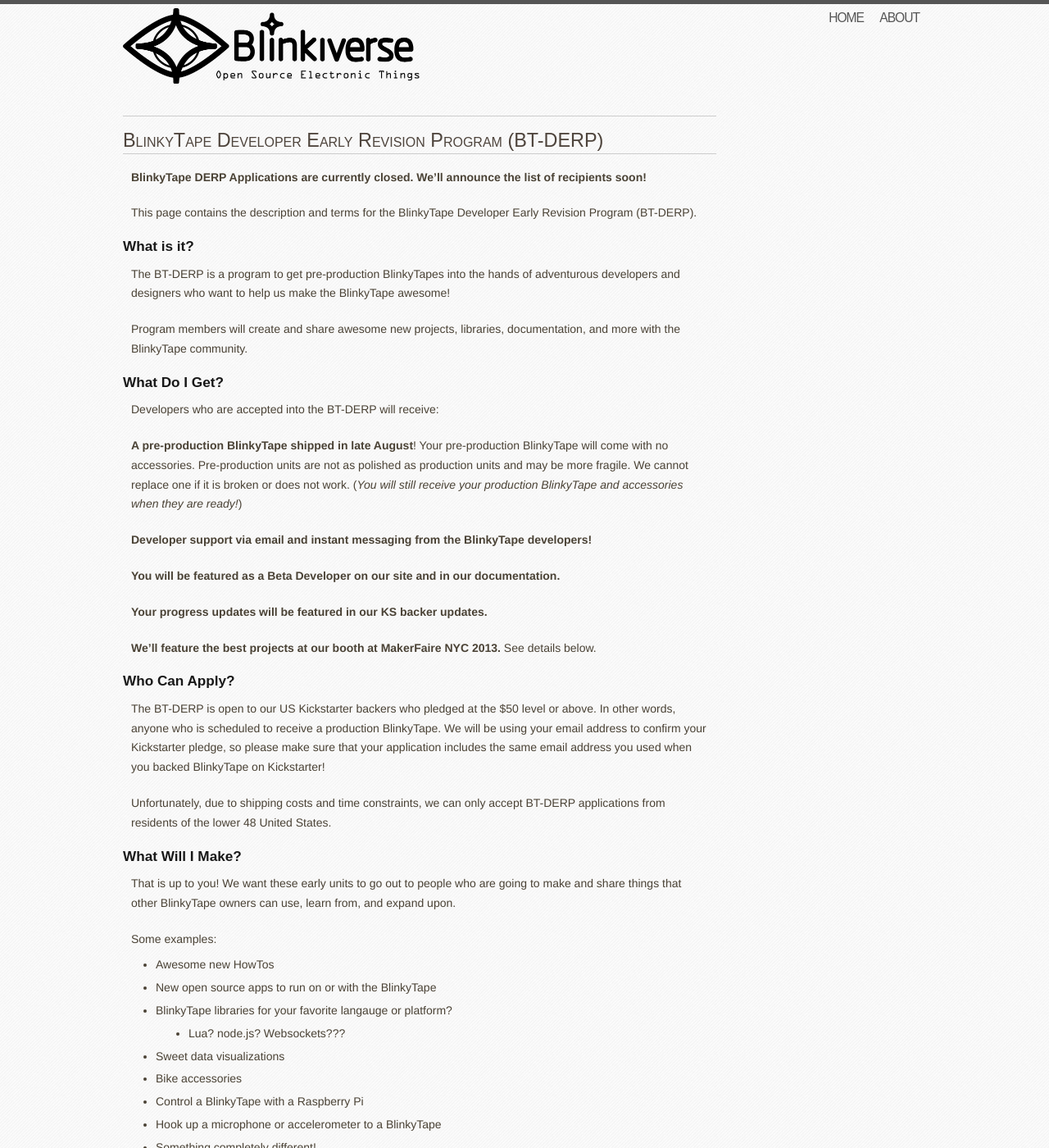
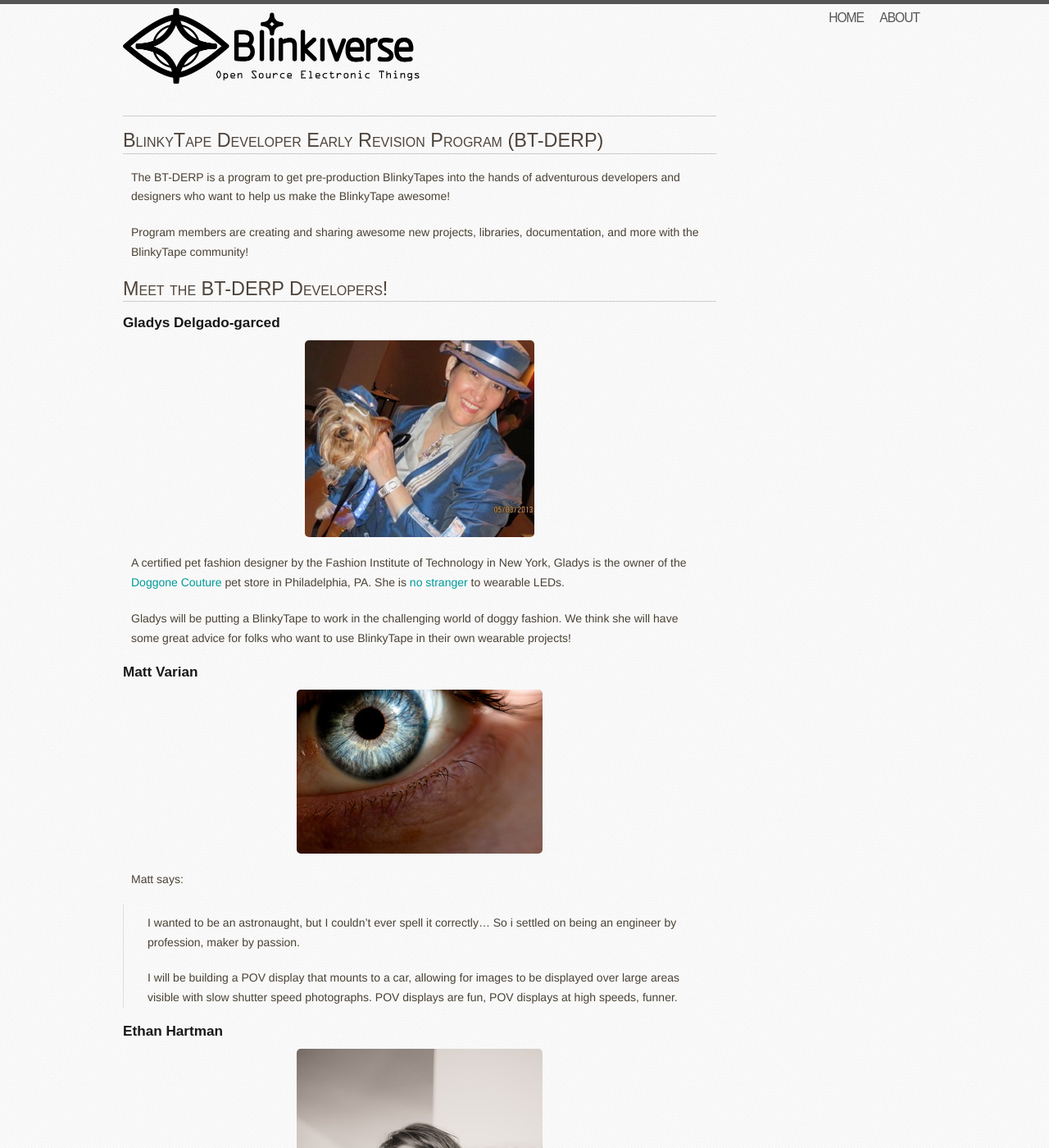
Before and after one commit to jravetch/blinkinlabs.github.io, a Jekyll site: the page built from blinkytape-derp.md, in a window 1280 px wide and 1400 px high. Shown: the whole window at 82% size. Built offline with Jekyll 4.4.1, drawn with Linux system fonts in a browser that asks for light colours; Markdown is read by kramdown in place of the engine named in the settings; some of the changed text lies outside the part shown.

Commit message:
Add BT-DERP developer info and today's KS update

```diff
--- a/blinkytape-derp.md
+++ b/blinkytape-derp.md
@@ -1,173 +1,65 @@
 ---
 layout: project
 permalink: /blinkytape/derp/index.html
+img: bt-derp
 ---
 
 # BlinkyTape Developer Early Revision Program (BT-DERP)
-
-**BlinkyTape DERP Applications are currently closed. We'll announce the
-list of recipients soon!**
-
-This page contains the description and terms for the BlinkyTape
-Developer Early Revision Program (BT-DERP).
-
-## What is it?
 
 The BT-DERP is a program to get pre-production BlinkyTapes into the hands of
 adventurous developers and designers who want to help us make the BlinkyTape
 awesome!
 
-Program members will create and share awesome new projects,
-libraries, documentation, and more with the BlinkyTape community.
+Program members are creating and sharing awesome new projects,
+libraries, documentation, and more with the BlinkyTape community!
 
-## What Do I Get?
+# Meet the BT-DERP Developers!
 
-Developers who are accepted into the BT-DERP will receive:
+## Gladys Delgado-garced
 
-**A pre-production BlinkyTape shipped in late August**! Your pre-production
-BlinkyTape will come with no accessories. Pre-production units are not as
-polished as production units and may be more fragile. We cannot replace one if
-it is broken or does not work. (*You will still receive your production BlinkyTape and accessories when they are ready!*)
+![Gladys with matching LED suits!](/images/{{page.img}}/devs/gladys.jpg)
 
-**Developer support via email and instant messaging from the BlinkyTape developers!**
+A certified pet fashion designer by the Fashion Institute of Technology in New York,
+Gladys is the owner of the [Doggone Couture](http://www.yelp.com/biz/doggone-couture-philadelphia)
+pet store in Philadelphia, PA. She is [no stranger](http://fashionista.com/2013/05/inside-fits-doggie-fashion-show/dsc_0187-cropped-2/) to wearable LEDs.
 
-**You will be featured as a Beta Developer on our site and in our documentation.**
+Gladys will be putting a BlinkyTape to work in the challenging world of doggy
+fashion. We think she will have some great advice for folks who want to use
+BlinkyTape in their own wearable projects!
 
-**Your progress updates will be featured in our KS backer updates.**
+## Matt Varian
 
-**We'll feature the best projects at our booth at MakerFaire NYC 2013.** See details below.
+![Matt's avatar](/images/{{page.img}}/devs/matt-v.jpg)
 
-## Who Can Apply?
+Matt says:
 
-The BT-DERP is open to our US Kickstarter backers who pledged at the $50 level
-or above.  In other words, anyone who is scheduled to receive a production BlinkyTape.
-We will be using your email address to confirm your Kickstarter pledge, so
-please make sure that your application includes the same email address you used
-when you backed BlinkyTape on Kickstarter!
+> I wanted to be an astronaught, but I couldn't ever spell it correctly... So i settled on being an engineer by profession, maker by passion.
+>
+> I will be building a POV display that mounts to a car, allowing for images to be displayed over large areas visible with slow shutter speed photographs. POV displays are fun, POV displays at high speeds, funner.
 
-Unfortunately, due to shipping costs and time constraints, we can only accept
-BT-DERP applications from residents of the lower 48 United States.
+## Ethan Hartman
 
-## What Will I Make?
+![Ethan in a swanky bowtie](/images/{{page.img}}/devs/ethan.jpg)
 
-That is up to you! We want these early units to go out to people who are going
-to make and share things that other BlinkyTape owners can use, learn from, and
-expand upon.
+Ethan is a jack-of-all trades with training in interfaces for musical expression from Stanford's CCRMA. He's super excited about making things blink.
 
-Some examples:
+His project is to make sure that Blinkytape is ready to accept [OSC](http://opensoundcontrol.org/) messages, so it's easy to use things like [Max/MSP](http://cycling74.com/products/max/) and [Puredata](http://puredata.info/) to make things pulse along with your musical projects.
 
-* Awesome new HowTos
-* New open source apps to run on or with the BlinkyTape
-* BlinkyTape libraries for your favorite langauge or platform?
-	* Lua? node.js? Websockets???
-* Sweet data visualizations
-* Bike accessories
-* Control a BlinkyTape with a Raspberry Pi
-* Hook up a microphone or accelerometer to a BlinkyTape
-* Something completely different!
+## Matt Todd
 
-## What Will I Need To Do?
+![Matt lookin' shadowy](/images/{{page.img}}/devs/matt-t.jpg)
 
-**Keep in touch!**
+Matt says:
 
-We'll set up a BT-DERP mailing list for general discussion and support. We also
-want to share your progress with the 1000+ BlinkyTape backers on Kickstarter, so
-in-progress photos and write-ups will be encouraged every week.
+> I'm a web developer working at GitHub in San Francisco. In my free time, I build interactive music and visualizations using Max/MSP.
 
-**Document Everything**
+> I'm adding a physical component to my visualizations, bridging the gap between Max/MSP and Ruby and these lights to programmatically control supplemental lighting.
 
-The coolest program is not useful if it can't be understood and a HowTo is no
-good without the "How To" bits.
+## Jordan Berry
 
-We'll work with accepted developers to figure out what exact documentation makes
-sense for their project, but here are some ideas of what to expect:
+![Jordan being a well-armed horse.](/images/{{page.img}}/devs/jordan.jpg)
 
-* Every project needs a cool "demo shot" like a short video, animated gif, or Vine.
-* Hardware projects will need
-	* a bill of materials
-	* assembly instructions with pictures
-	* source files and instructions for any printed/CNC/lasercut parts
-* Software apps will need
-	* Instructions for acquiring and running the software
-	* Instructions for common uses of the software
-	* Instructions for developers
-* Libraries will need
-	* Instructions for developers
-	* Some documented "Hello World" examples using your library
+Jordan has been building light art for eight years now, starting from humble beginnings ([a hat with *25 feet of various colored EL wire* sewn in to it](http://www.youtube.com/watch?v=PDqnY085m4U)).
 
-**Open Source Your Files**
-
-We believe in the power of open source. We want to see you get credit for your
-work and see as many people as possible benefit from it!
-
-If you're accepted into the program, you agree to license your source code and
-hardware design files for your project under an open source license. For example,
-one of the licenses listed at [choosealicense.com](http://choosealicense.com/).
-
-You also agree to license your documentation, images, and videos for the project
-under a [Creative Commons](http://creativecommons.org/choose/).
-
-We encourage you to choose a license that requires attribution. A share-alike
-license is great, as well!
-
-Because BlinkyTape is a commercial product, was ask that you choose a license
-that allows commercial use.
-
-**Share Your Project (Fast)!**
-
-We're planning to ship the BlinkyTape in late September 2013. In order to
-benefit the first BlinkyTape recipients, developers will need to post completed
-project files and documentation by **September 30, 2013**.
-
-As a bonus for speedy developers - we'll also feature the best projects at our
-booth at [MakerFaire NYC 2013](http://makerfaire.com/new-york-2013/) on
-**September 21-22, 2013**!
-
-# Frequently Asked Questions
-
-**Q: Will this impact my Kickstarter reward?**
-
-* *No! You will still get the reward you selected when you pledged.*
-
-**Q: Can I keep the prototype Blinkytape?**
-
-* *Yes! This is our way of saying "thank you" for making BlinkyTape awesome!*
-
-**Q: Can my hackerspace apply?**
-
-* *No. You may get help from as many people as you want, but there must be 1 person responsible for the success of your project.*
-
-**Q: Does this mean I am part of the company?**
-
-* *No. You will be contributing to an open source project in exchange for reference hardware.*
-
-**Q: What if I can't finish my project on time?**
-
-* *You will have 1000+ disappointed BlinkyTape fans. :(*
-
-**Q: Will having an early prototype of BlinkyTape make me the envy of my friends and neighbors?**
-
-* *Most definitely.*
-
-**Q: What will I do with the pre-production BlinkyTape once the production units ship?**
-
-* *We can't wait to find out.*
-
-**Q: Can I chain the pre-production BlinkyTape to the production one when I get it?**
-
-* *Due to USB power constraints, BlinkyTapes are not "chainable".*
-
-**Q: Hey! You're trying to steal my ideas!**
-
-* *If your proposal is accepted, we will be posting quite a bit about your
-project. Please do not submit anything here that you would not be comfortable
-posting on the public internet!*
-
-# I Want to Apply!
-
-**BlinkyTape DERP Applications are currently closed. We'll announce the
-list of recipients soon!**
-
-BlinkyTape DERP Applications are closed as of August 13, 2013 at midnight Eastern time.
-
-If you have any questions about the BT-DERP or the application process, feel free to drop an email to marty \[at\] blinkiverse \[dot\] com.
+Jordan will be using his BlinkyTape to improve on his friend Zao Naegle's design
+for a *five to six foot wizard staff* with a BlinkyTape-illuminated orb.
```
Also changed, not shown: blinkytape-derp-apply.md (added, +171 -0 lines), images/bt-derp/devs/ethan.jpg (added), images/bt-derp/devs/gladys.jpg (added), images/bt-derp/devs/jordan.jpg (added), images/bt-derp/devs/matt-t.jpg (added), images/bt-derp/devs/matt-v.jpg (added), images/ks-images/update-2013-08-19/mmf-hk.jpg (added), images/ks-images/update-2013-08-19/trippy-glasses-art.png (added).
